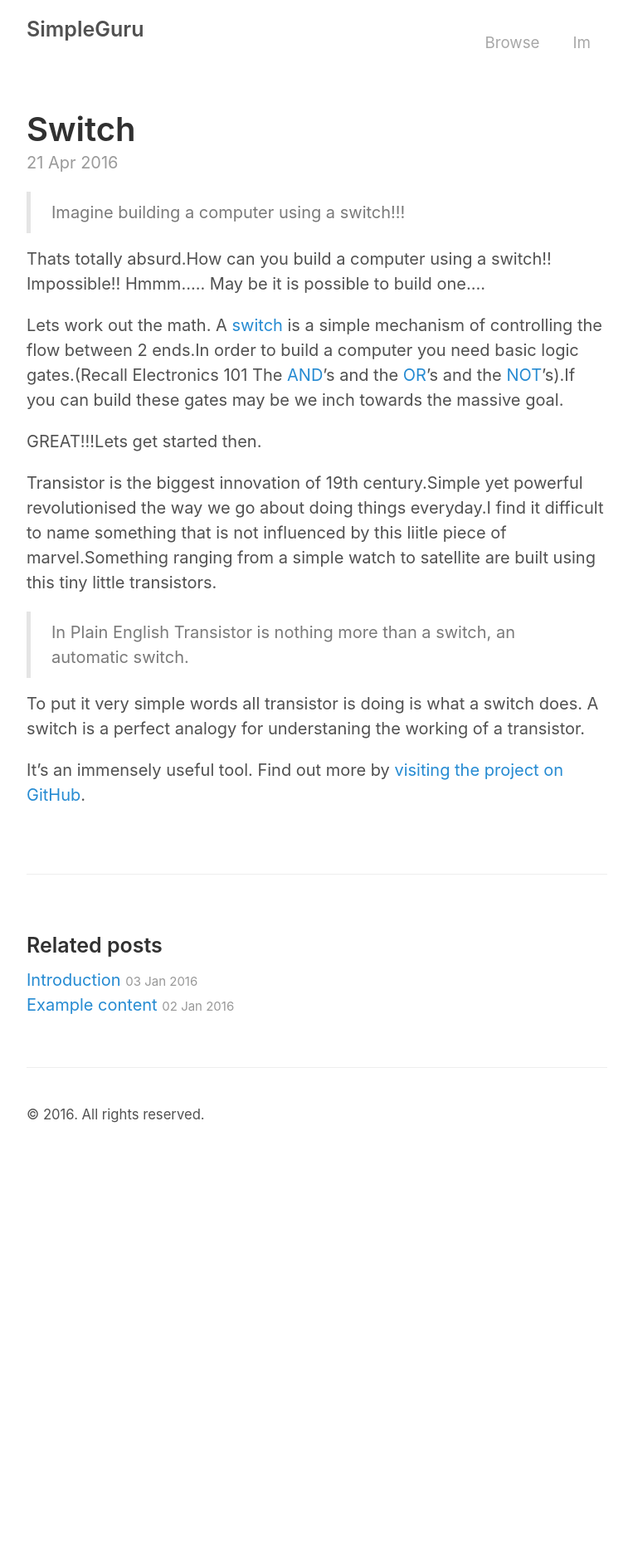
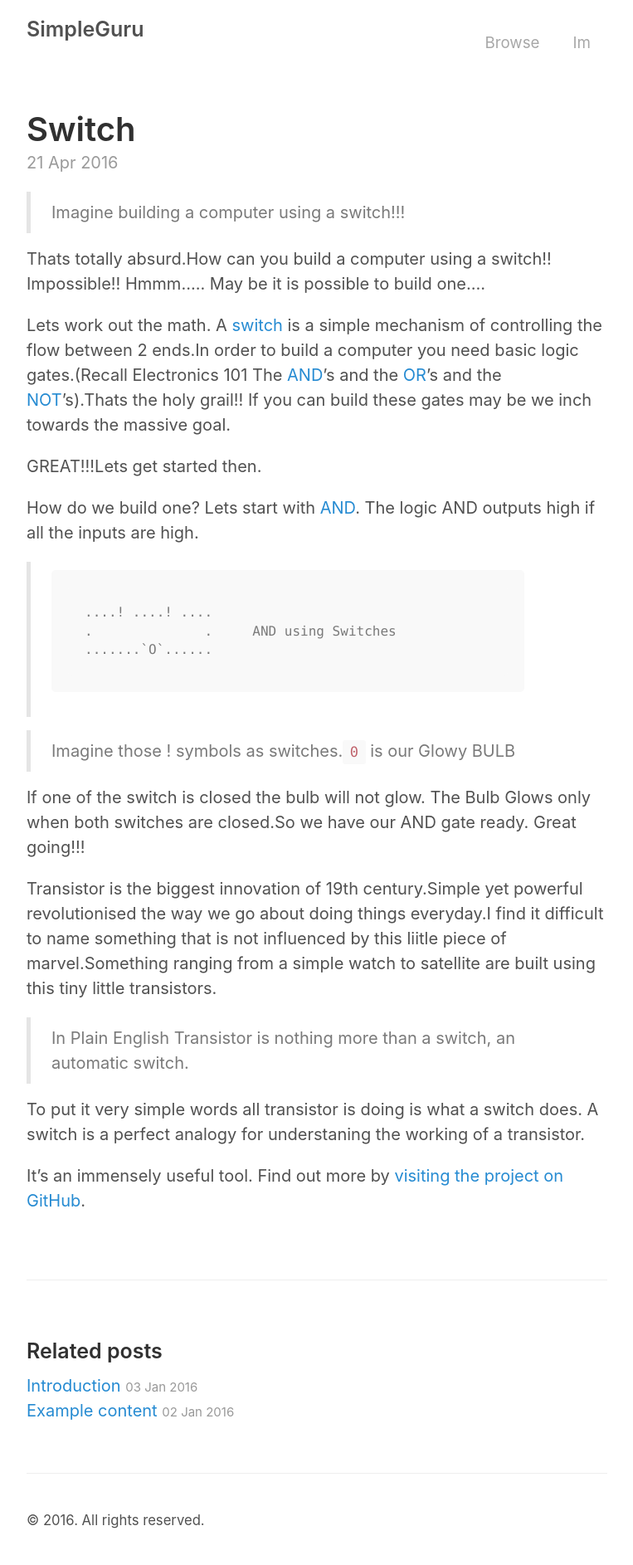
Before and after one commit to simple-guru/simple-guru.github.io, a Jekyll site: the page built from _posts/2016-04-21-transistor.md, in a window 1280 px wide. Shown: the whole page at 83% size, without its empty margins (258-1021 px from the left). Built offline with Jekyll 4.4.1, drawn with Linux system fonts in a browser that asks for light colours; before the commit the page ends 1397 px from its top, so only the background shows below that.

Commit message:
transistor changes

```diff
--- a/_posts/2016-04-21-transistor.md
+++ b/_posts/2016-04-21-transistor.md
@@ -10,11 +10,21 @@
 May be it is possible to build one....
 
 Lets work out the math.
-A [switch](https://en.wikipedia.org/wiki/Switch) is a simple mechanism of controlling the flow between 2 ends.In order to build a computer you need basic logic gates.(Recall Electronics 101 The [AND](https://en.wikibooks.org/wiki/Electronics/Basic_gates)'s and the [OR](https://en.wikibooks.org/wiki/Electronics/Basic_gates)'s and the [NOT](https://en.wikibooks.org/wiki/Electronics/Basic_gates)'s).If you can build these gates may be we inch towards the massive goal.
+A [switch](https://en.wikipedia.org/wiki/Switch) is a simple mechanism of controlling the flow between 2 ends.In order to build a computer you need basic logic gates.(Recall Electronics 101 The [AND](https://en.wikibooks.org/wiki/Electronics/Basic_gates)'s and the [OR](https://en.wikibooks.org/wiki/Electronics/Basic_gates)'s and the [NOT](https://en.wikibooks.org/wiki/Electronics/Basic_gates)'s).Thats the holy grail!!
+If you can build these gates may be we inch towards the massive goal.
 
 GREAT!!!Lets get started then.
 
+How do we build one?
+Lets start with [AND](https://en.wikibooks.org/wiki/Electronics/Basic_gates). The logic AND outputs high if all the inputs are high.
+>
+    ....! ....! ....
+    .              .     AND using Switches
+    .......`O`......
 
+> Imagine those ! symbols as switches.`0` is our Glowy BULB
+
+If one of the switch is closed the bulb will not glow. The Bulb Glows only when both switches are closed.So we have our AND gate ready. Great going!!!
 
 Transistor is the biggest innovation of 19th century.Simple yet powerful revolutionised the way we go about doing things everyday.I find it difficult to name something that is not influenced by this liitle piece of marvel.Something ranging from a simple watch to satellite are built using this tiny little transistors.
 
```
